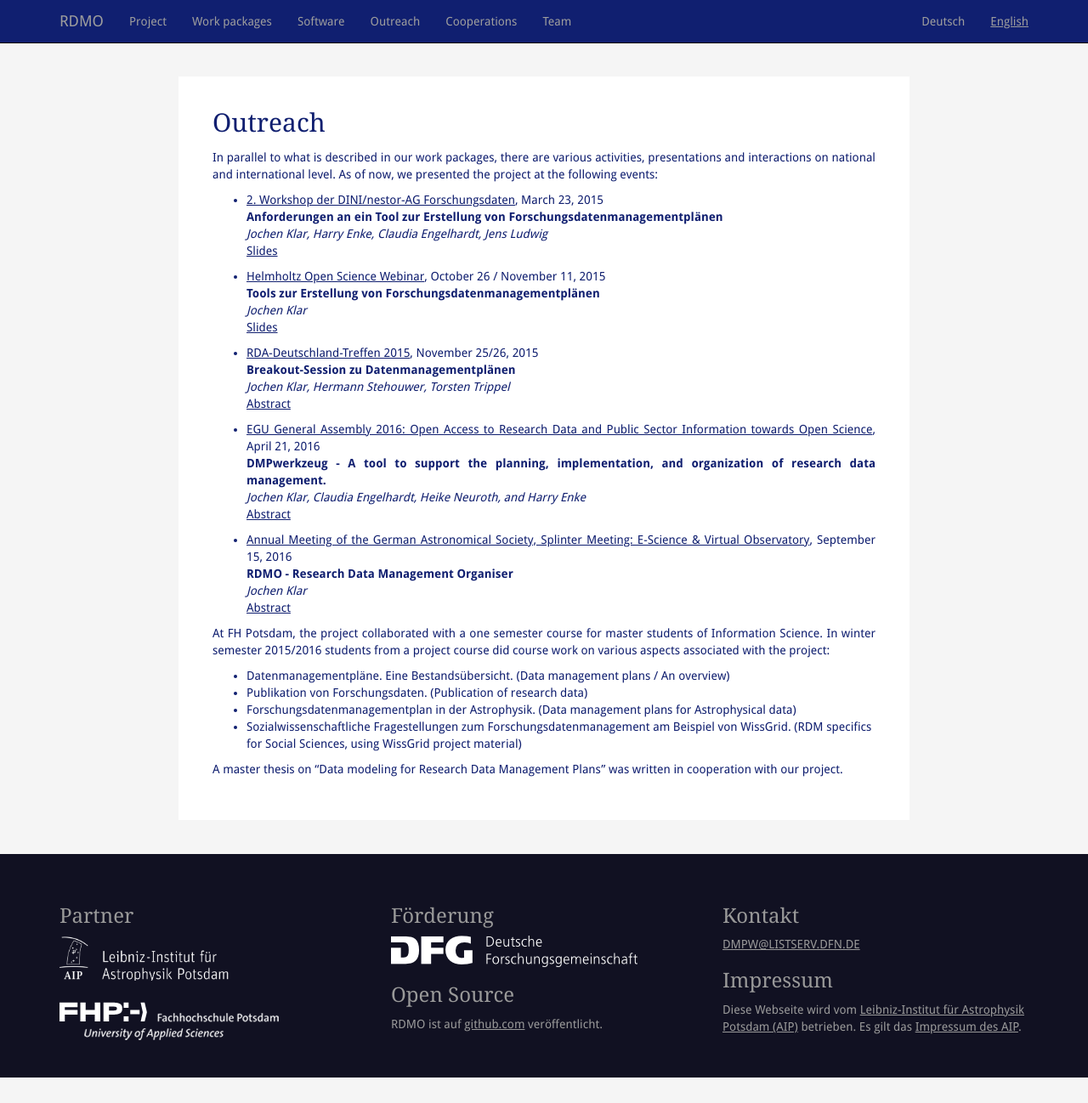
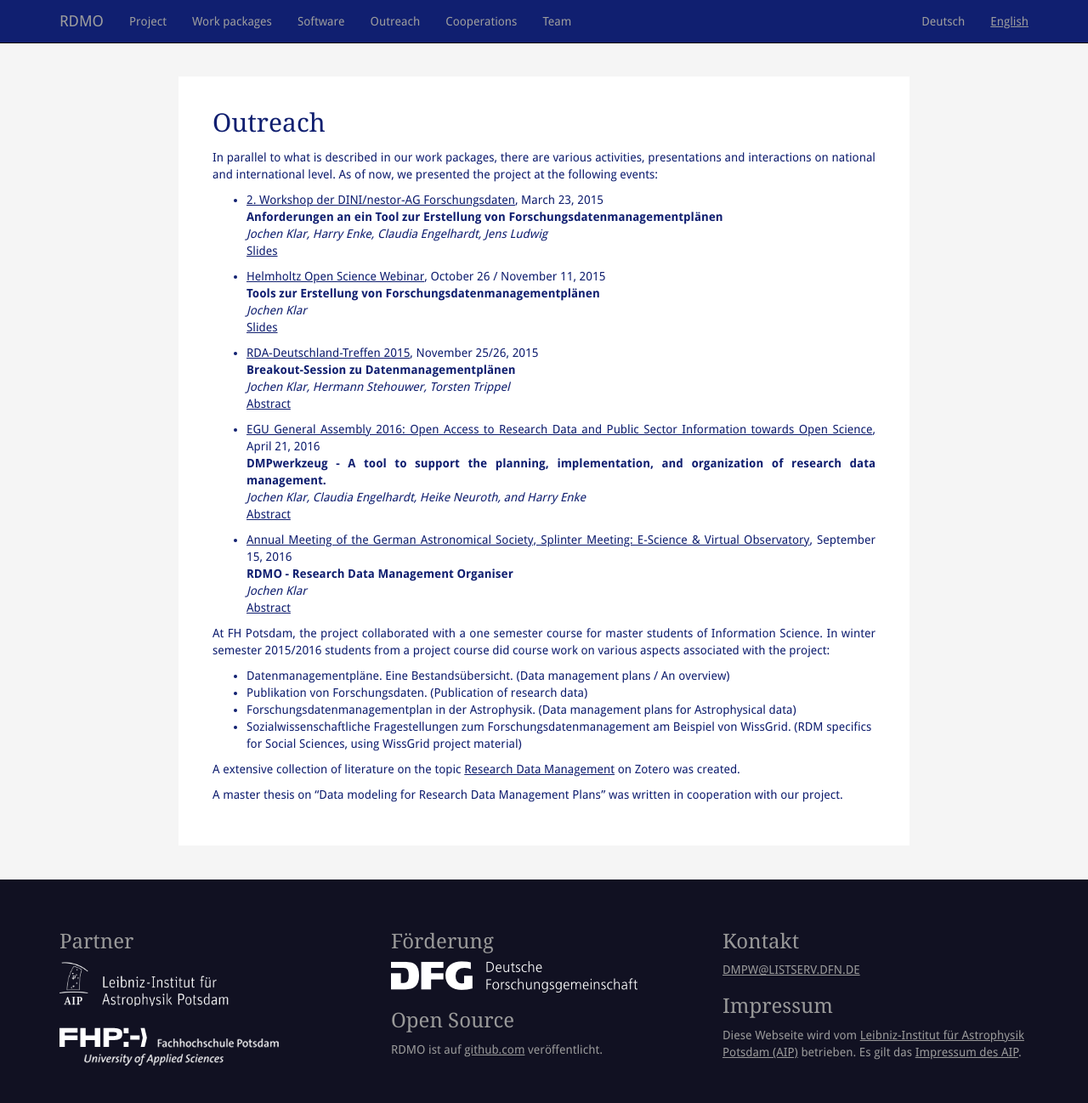
Before and after one commit to rdmorganiser/rdmorganiser.github.io, a Jekyll site: the page built from en/outreach.md, in a window 1280 px wide and 1298 px high. Shown: the whole window at 85% size. Built offline with Jekyll 4.4.1, drawn with Linux system fonts in a browser that asks for light colours.

Commit message:
Update outreach.md
added zotero link

```diff
--- a/en/outreach.md
+++ b/en/outreach.md
@@ -43,4 +43,6 @@ At FH Potsdam, the project collaborated with a one semester course for master st
 * Forschungsdatenmanagementplan in der Astrophysik. (Data management plans for Astrophysical data)
 * Sozialwissenschaftliche Fragestellungen zum Forschungsdatenmanagement am Beispiel von WissGrid. (RDM specifics for Social Sciences, using WissGrid project material)
 
+A extensive collection of literature on the topic [Research Data Management](https://www.zotero.org/groups/forschungsdaten/items) on Zotero was created.
+
 A master thesis on “Data modeling for Research Data Management Plans” was written in cooperation with our project.
```
